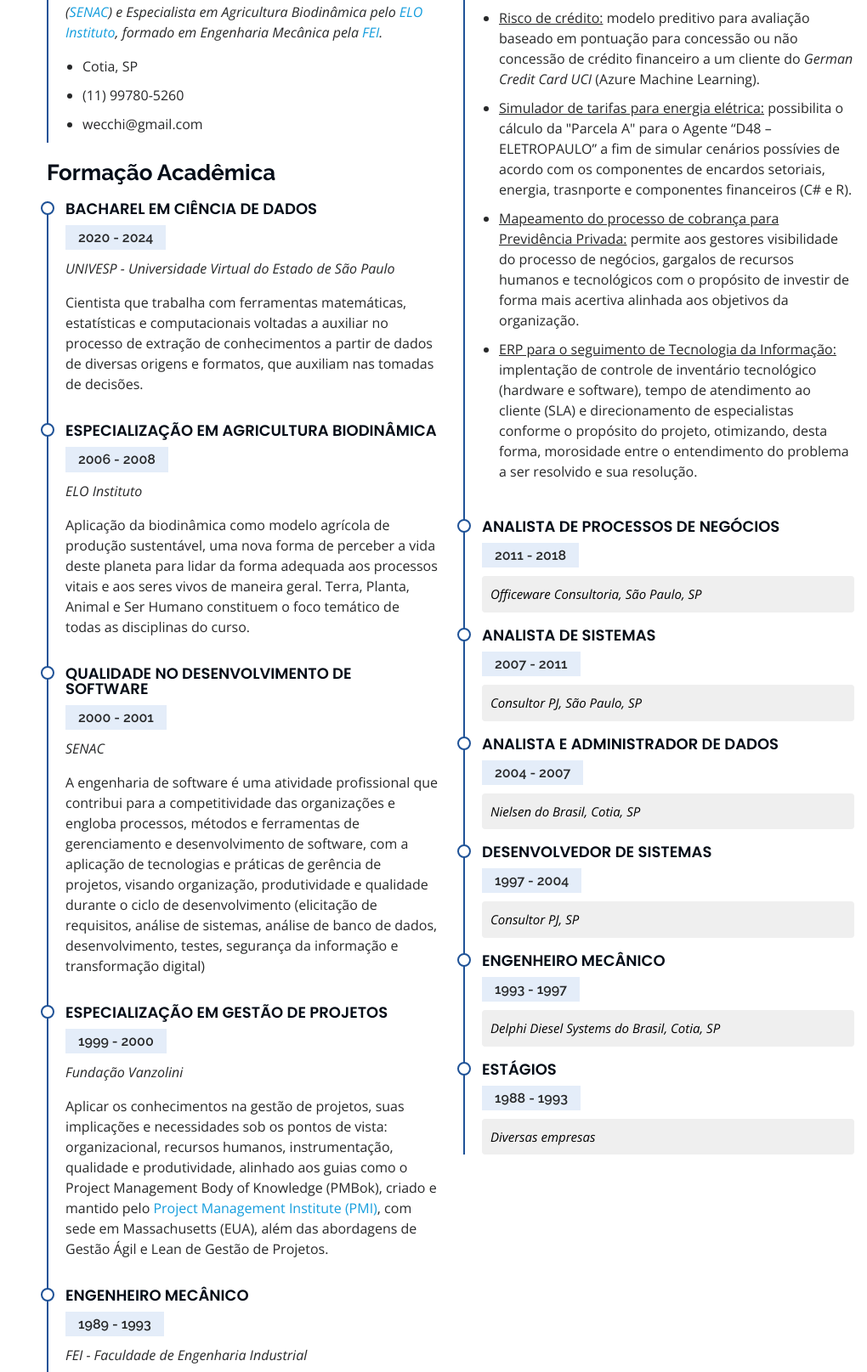
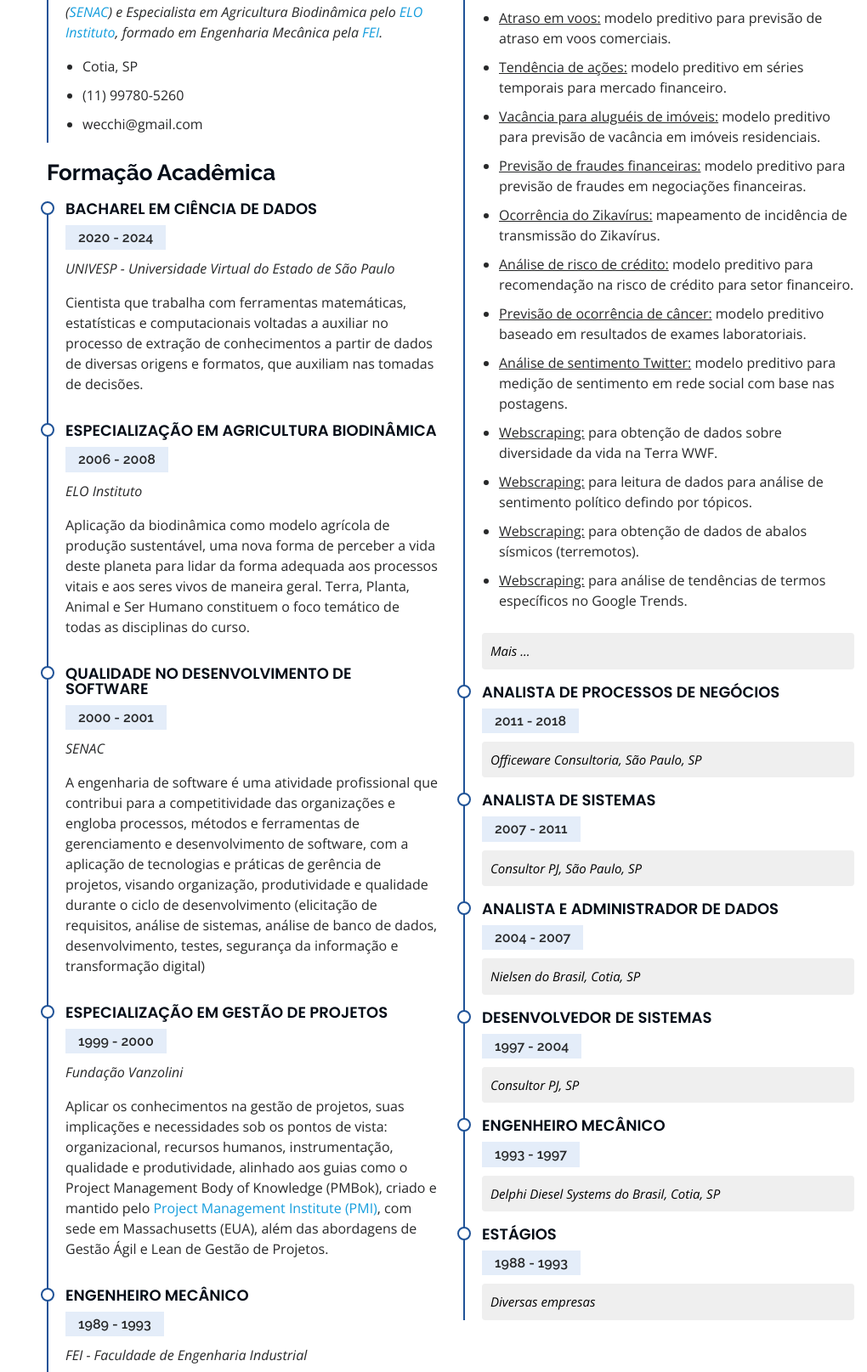
Before and after one commit to wecchi/github.io, a plain HTML site: page index.html in a window 1280 px wide. Shown: the part 3354-4969 px from the top of the page at 85% size, without its empty margins (260-1280 px from the left). Drawn offline with nearby package versions, Linux system fonts and the light colour scheme.

Commit message:
Updade a projects working

```diff
--- a/index.html
+++ b/index.html
@@ -387,11 +387,42 @@
               <h5>2018 - Atual</h5>
               <p><em>WDataScience, on-line services</em></p>
               <ul>
+                <li><u>Atraso em voos:</u> modelo preditivo para previsão de atraso em voos comerciais.</li>
+                <li><u>Tendência de ações:</u> modelo preditivo em séries temporais para mercado financeiro.</li>
+                <li><u>Vacância para aluguéis de imóveis:</u> modelo preditivo para previsão de vacância em imóveis residenciais.</li>
+                <li><u>Previsão de fraudes financeiras:</u> modelo preditivo para previsão de fraudes em negociações financeiras.</li>
+                <li><u>Ocorrência do Zikavírus:</u> mapeamento de incidência de transmissão do Zikavírus.</li>
+                <li><u>Análise de risco de crédito:</u> modelo preditivo para recomendação na risco de crédito para setor financeiro.</li>
+                <li><u>Previsão de ocorrência de câncer:</u> modelo preditivo baseado em resultados de exames laboratoriais.</li>
+                <li><u>Análise de sentimento Twitter:</u> modelo preditivo para medição de sentimento em rede social com base nas postagens.</li>
+                <li><u>Webscraping:</u> para obtenção de dados sobre diversidade da vida na Terra WWF.</li>
+                <li><u>Webscraping:</u> para leitura de dados para análise de sentimento político defindo por tópicos.</li>
+                <li><u>Webscraping:</u> para obtenção de dados de abalos sísmicos (terremotos).</li>
+                <li><u>Webscraping:</u> para análise de tendências de termos específicos no Google Trends.</li>
+              </ul>
+              <button type="button" class="resume-accordion"><span>Mais ...</span></button>
+              <div class="panel">
+              <br />
+              <ul>
+                <li><u>Webscraping:</u> para obtenção de preços e características de Laptops.</li>
+                <li><u>Webscraping:</u> para dados do COVID19.</li>
+                <li><u>Webscraping:</u> para montagem de cardápio nutricionais.</li>
+                <li><u>Webscraping:</u> para resultados NBA.</li>
+                <li><u>Webscraping:</u> para desempenho de maratonistas por meio de leitura RFID.</li>
+                <li><u>Webscraping:</u> para obtenção de oportunidades de trabalho em portal de vagas.</li>
+                <li><u>IoT controle de estoque:</u>modelo preditivo de alerta para recarga de máquina de venda automática (TNT).</li>
+                <li><u>Grupos de estudantes:</u> classificação de deficiência no aprendizado EAD (LIT).</li>
+                <li><u>Chatbot:</u> para auxilio a usuário (Tecban).</li>
+                <li><u>Recrutador inteligente :</u>recomendação de consultor técnico para serviço de consultoria (Algar).</li>
+                <li><u>Materias pedagógicos:</u> recomendação de artigos ou vídeos baseados no interesse do usuário (Fiap).</li>
+                <li><u>Assistente virtual:</u> voltada para a tutoria remota (Uninassau).</li>
+                <li><u>Agronegócio:</u> classificação de imagens em pragas da soja (Cocamar).</li>
                 <li><u>Risco de crédito:</u> modelo preditivo para avaliação baseado em pontuação para concessão ou não concessão de crédito financeiro a um cliente do <em>German Credit Card UCI</em> (Azure Machine Learning).</li>
                 <li><u>Simulador de tarifas para energia elétrica:</u> possibilita o cálculo da "Parcela A" para o Agente “D48 – ELETROPAULO” a fim de simular cenários possívies de acordo com os componentes de encardos setoriais, energia, trasnporte e componentes financeiros (C# e R).</li>
                 <li><u>Mapeamento do processo de cobrança para Previdência Privada:</u> permite aos gestores visibilidade do processo de negócios, gargalos de recursos humanos e tecnológicos com o propósito de investir de forma mais acertiva alinhada aos objetivos da organização.</li>
                 <li><u>ERP para o seguimento de Tecnologia da Informação:</u> implentação de controle de inventário tecnológico (hardware e software), tempo de atendimento ao cliente (SLA) e direcionamento de especialistas conforme o propósito do projeto, otimizando, desta forma, morosidade entre o entendimento do problema a ser resolvido e sua resolução.</li>
               </ul>
+            </div>
             </div>
 
             <!-- ======= Using resume-accordion ======= -->
@@ -536,6 +567,7 @@
               <li data-filter=".filter-db" title="armazenando, modelando e criando esquemas para organização de dados">Banco de Dados</li>
               <li data-filter=".filter-fin" title="agilizando tomadores de decisão em frentes de análises financeiras">Finanças</li>
               <li data-filter=".filter-txt" title="extraindo valor e conhecimento de grandes quantidades de texto">Linguagem Natural</li>
+              <li data-filter=".filter-ml" title="aplicando modelo de machine learning">Machine Learning</li>
               <li data-filter=".filter-mkt" title="aliando tecnologia de dados aos processos de análise e validação de estratégias de marketing">Marketing</li>
               <li data-filter=".filter-rh" title="utilizando análises cruzadas para geração de valor em RH">Gestão de Pessoas (RH)</li>
               <li data-filter=".filter-qual" title="avaliando conceitos subjetivos em objetivos através de metologolia científica">Qualidade</li>
@@ -548,6 +580,16 @@
         </div>
 
         <div class="row portfolio-container" data-aos="fade-up" data-aos-delay="100">
+
+          <div class="col-lg-4 col-md-6 portfolio-item filter-app filter-ml">
+            <div class="portfolio-wrap">
+              <img src="assets/img/portfolio/DSA-Empreendedorismo_Class_Vinhos.jpg" class="img-fluid" alt="Classificação de vinhos">
+              <div class="portfolio-links">
+                <a href="assets/img/portfolio/DSA-Empreendedorismo_Class_Vinhos.jpg" data-gall="portfolioGallery" class="venobox" title="Classificação: aplicando aprendizado supervisionado para previsão da qualidade de vinhos tintos e brancos"><i class="bx bx-plus"></i></a>
+                <a href="" title="Mais detalhes" target="_blank"><i class="bx bx-link"></i></a>
+              </div>
+            </div>
+          </div>
 
           <div class="col-lg-4 col-md-6 portfolio-item filter-soc">
             <div class="portfolio-wrap">
```
Also changed, not shown: assets/img/portfolio/DSA-Empreendedorismo_Class_Vinhos.jpg (added).
